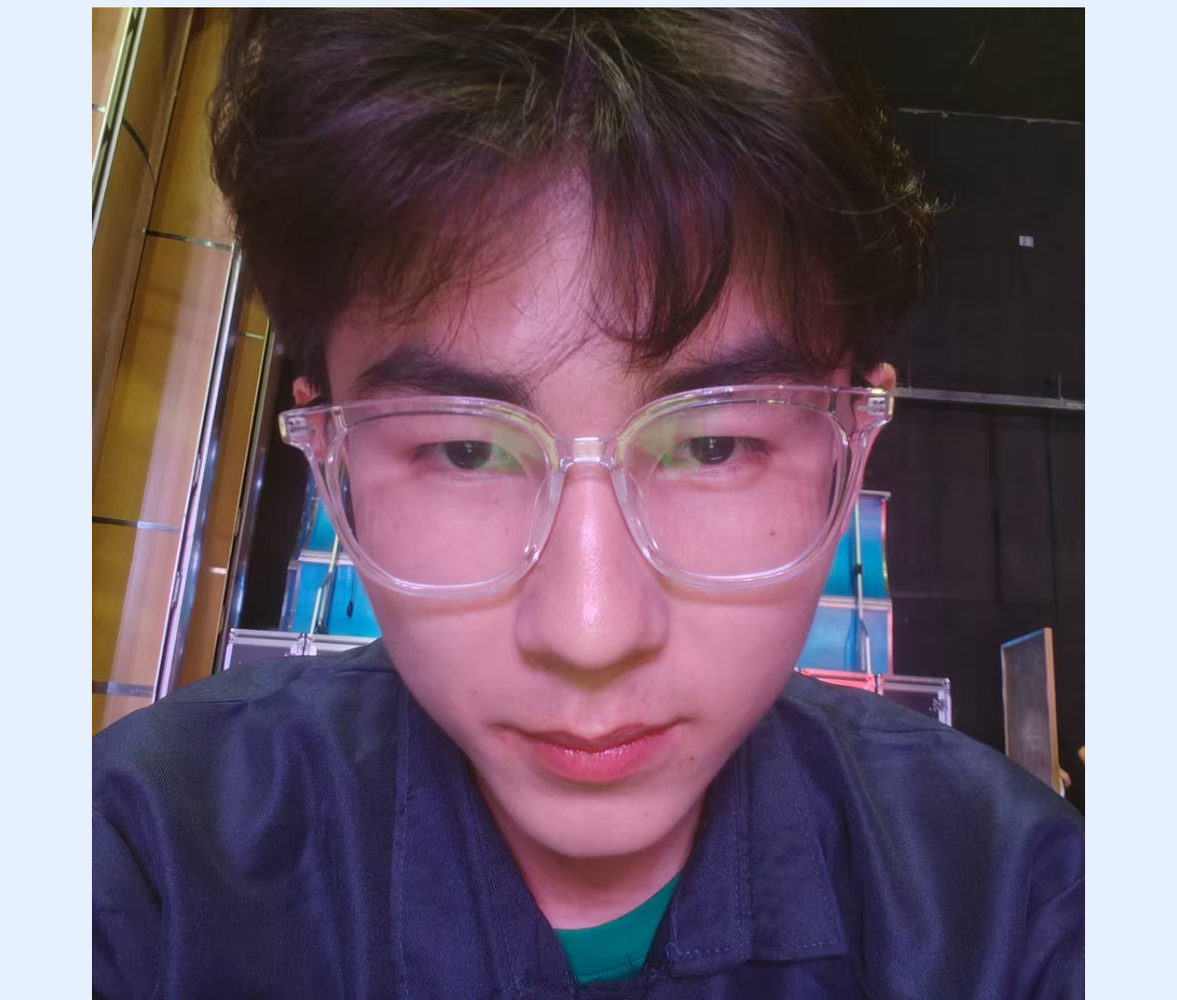
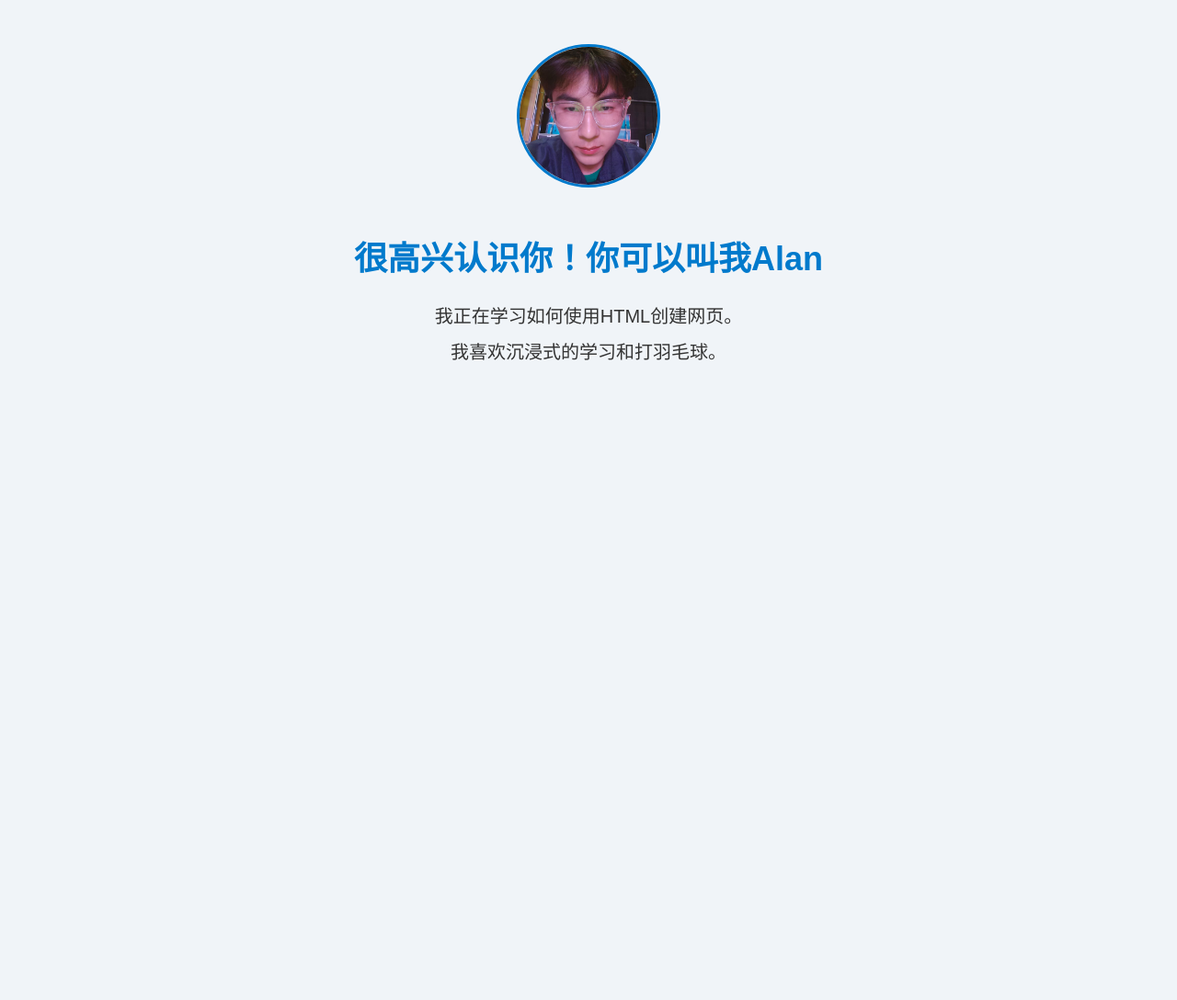
Before and after one commit to Alan-195608/my-intro, a plain HTML site: page index.html in a window 1280 px wide. Shown: the top 1088 px of the page at 92% size. After the commit the page ends 800 px from the top, so only its background shows below. Drawn offline with Linux system fonts and the light colour scheme.

Commit message:
Update style.css

```diff
--- a/style.css
+++ b/style.css
@@ -1,14 +1,27 @@
+
 body {
-  background-color: #e6f0ff;
+  background-color: #f0f4f8;
   text-align: center;
   font-family: Arial, sans-serif;
+  padding: 40px;
 }
 
 h1 {
-  color: #0055cc;
+  color: #007acc;
+  font-size: 36px;
 }
 
 p {
-  color: #333333;
-  font-size: 18px;
+  color: #333;
+  font-size: 20px;
+  margin: 10px 0;
 }
+
+
+img.avatar {
+  width: 150px;
+  height: 150px;
+  border-radius: 50%;
+  border: 3px solid #007acc;
+  margin-bottom: 20px;
+}
```
